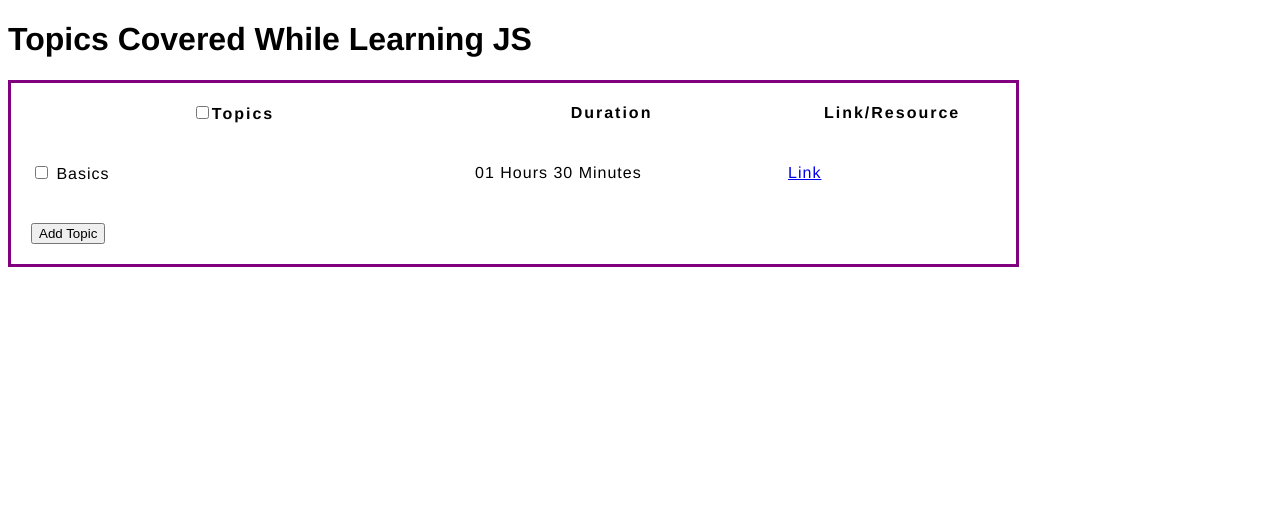
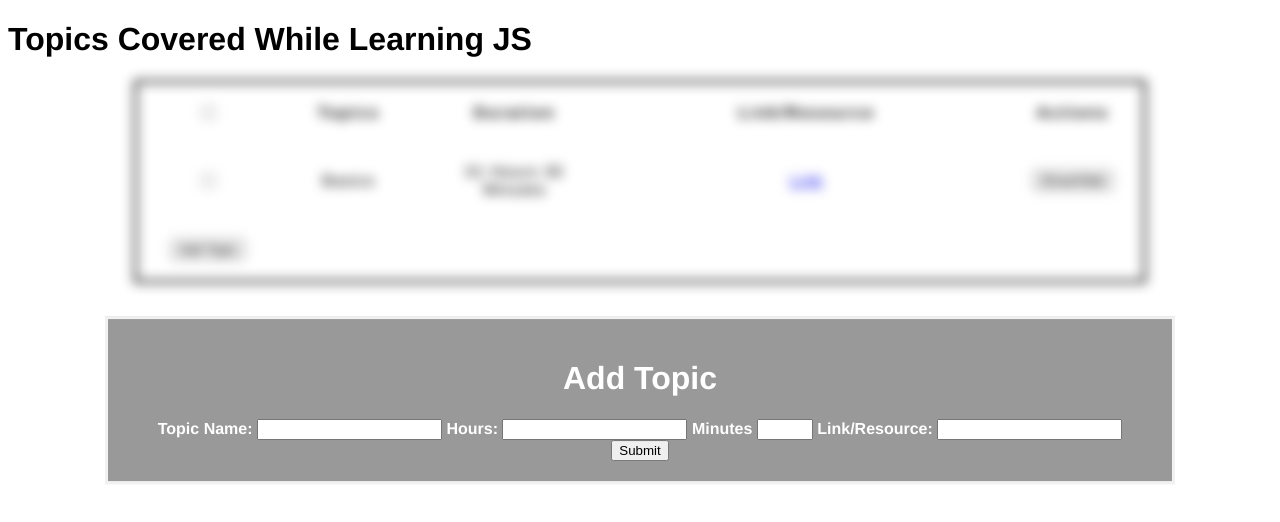
Before and after one commit to umairabidUC/js-assignment-1, a plain HTML site: page index.html in a window 1280 px wide. Both pictures are taken after a click on the button "Add Topic". Drawn offline with Linux system fonts and the light colour scheme.

Commit message:
Added More UI and Technical Functionalities

```diff
--- a/index.html
+++ b/index.html
@@ -5,37 +5,59 @@
     <meta charset="UTF-8">
     <meta name="viewport" content="width=device-width, initial-scale=1.0">
     <title>JS Assignment 1</title>
-    <script src="main.js"></script>
+
     <link href="style.css" rel="stylesheet" />
     <link href="https://fonts.googleapis.com/css?family=Rock+Salt" rel="stylesheet" type="text/css" />
 
 </head>
 
 <body>
+    <div id="overlay">
+        <div id="overlay_content">
+            <h1>Add Topic</h1>
+            <form method="POST" id="form">
+            <label>Topic Name: </label>
+            <input type="text" id="topic" />
+            <label>Hours: </label>
+            <input type="number" id="hours" min="0"/>
+            <label>Minutes</label>
+            <input type="number" id="mins" min="1" max="59"/>
+            <label>Link/Resource: </label>
+            <input type="text" id="link">
+            <button id="btn-add-topic" type="submit">Submit</button>
+        </form>
+        </div>
+    </div>
     <h1>Topics Covered While Learning JS</h1>
     <table>
         <thead>
             <tr>
-            <th scope="col"><input type="checkbox" id="col-ckbx"/>Topics</th>
+                <th><input type="checkbox" id="col-ckbx" /></th>
+                <th scope="col">Topics</th>
                 <th scope="col">Duration</th>
                 <th scope="col">Link/Resource</th>
+                <th scope="col">Actions</th>
             </tr>
         </thead>
         <tbody>
             <tr>
-            <td><input type="checkbox" class="row-ckbx"/> Basics</td>
+                <td><input type="checkbox" class="row-ckbx" /></td>
+                <td>Basics</td>
                 <td>01 Hours 30 Minutes</td>
-            <td><a href="https://github.com/Asabeneh/30-Days-Of-JavaScript/blob/master/readMe.md<"> Link </td>
+                <td><a href="https://github.com/Asabeneh/30-Days-Of-JavaScript/blob/master/readMe.md"> Link </td>
+                <td><button class="showHide" id="sh">Show/Hide</button></td>
             </tr>
         </tbody>
         <tfoot>
             <tr>
                 <td>
-            <button id="btn">Add Topic</button>
+                    <button id="btn-add">Add Topic</button>
                 </td>
             </tr>
         </tfoot>
     </table>
+
+    <script src="main.js"></script>
 </body>
 
 </html>
--- a/main.js
+++ b/main.js
@@ -1 +1,49 @@
 //lert("Script is working!!")
+
+let form = document.getElementById("form");
+function handleForm(event) {
+    event.preventDefault();
+    formData.topic = document.getElementById("topic").innerText;
+    console.log(document.getElementById("form")[0].innerText);
+    formData.hours = document.getElementById("hours").innerText;
+    formData.mins = document.getElementById("mins").innerText;
+    formData.link = document.getElementById("link").innerText;
+    console.log(formData)
+}
+form.addEventListener('submit', handleForm);
+
+let overlay = document.getElementById("overlay")
+let bg = document.getElementsByTagName("table")
+console.log(overlay)
+let addTopic = document.getElementById("btn-add")
+addTopic.addEventListener("click", ()=>{
+    overlay.style.display = (overlay.style.display === "flex") ? "none" : "flex";
+    bg[0].style.filter = (bg[0].style.filter === "blur(6px)") ? "none" : "blur(6px)";
+})
+
+let btnShowHide = document.querySelectorAll(".showHide")
+
+btnShowHide.forEach(btn => {
+    btn.addEventListener("click", ()=> {
+        console.log("Clicked")
+    })
+})
+
+
+
+let formData = {
+    topic: "",
+    hours: "",
+    mins: "",
+    link: ""
+}
+
+let submitBtn = document.getElementById("btn-add-topic")
+
+submitBtn.addEventListener("submit", ()=> {
+    formData.topic = document.getElementById("topic").innerText;
+    formData.hours = document.getElementById("hours").innerText;
+    formData.mins = document.getElementById("mins").innerText;
+    formData.link = document.getElementById("link").innerText;
+    console.log(formData)
+})
--- a/style.css
+++ b/style.css
@@ -7,16 +7,17 @@ table {
     table-layout: fixed;
     width: 80%;
     border-collapse: collapse;
-    border: 3px solid purple;
-    align-content: center;
+    border: 3px solid rgb(10, 10, 10);
+    margin:auto;
+    text-align: center;
 }
 
 thead th:nth-child(1) {
-    width: 30%;
+    width: 10%;
 }
 
 thead th:nth-child(2) {
-    width: 20%;
+    width: 10%;
 }
 
 thead th:nth-child(3) {
@@ -39,3 +40,24 @@ th {
 td {
     letter-spacing: 1px;
 }
+
+#overlay {
+  background-color: rgb(0,0,0); /* Fallback color */
+  background-color: rgba(0,0,0, 0.4); /* Black w/opacity/see-through */
+  color: white;
+  font-weight: bold;
+  border: 3px solid #f1f1f1;
+  position: absolute;
+  top: 50%;
+  left: 50%;
+  transform: translate(-50%, -50%);
+  z-index: 2;
+  width: 80%;
+  padding: 20px;
+  text-align: center;
+  display: none;
+  }
+#overlay_content{
+    width: 100%;
+    text-align: center;
+}
```
Lines whose indentation alone changed are shown as unchanged.
